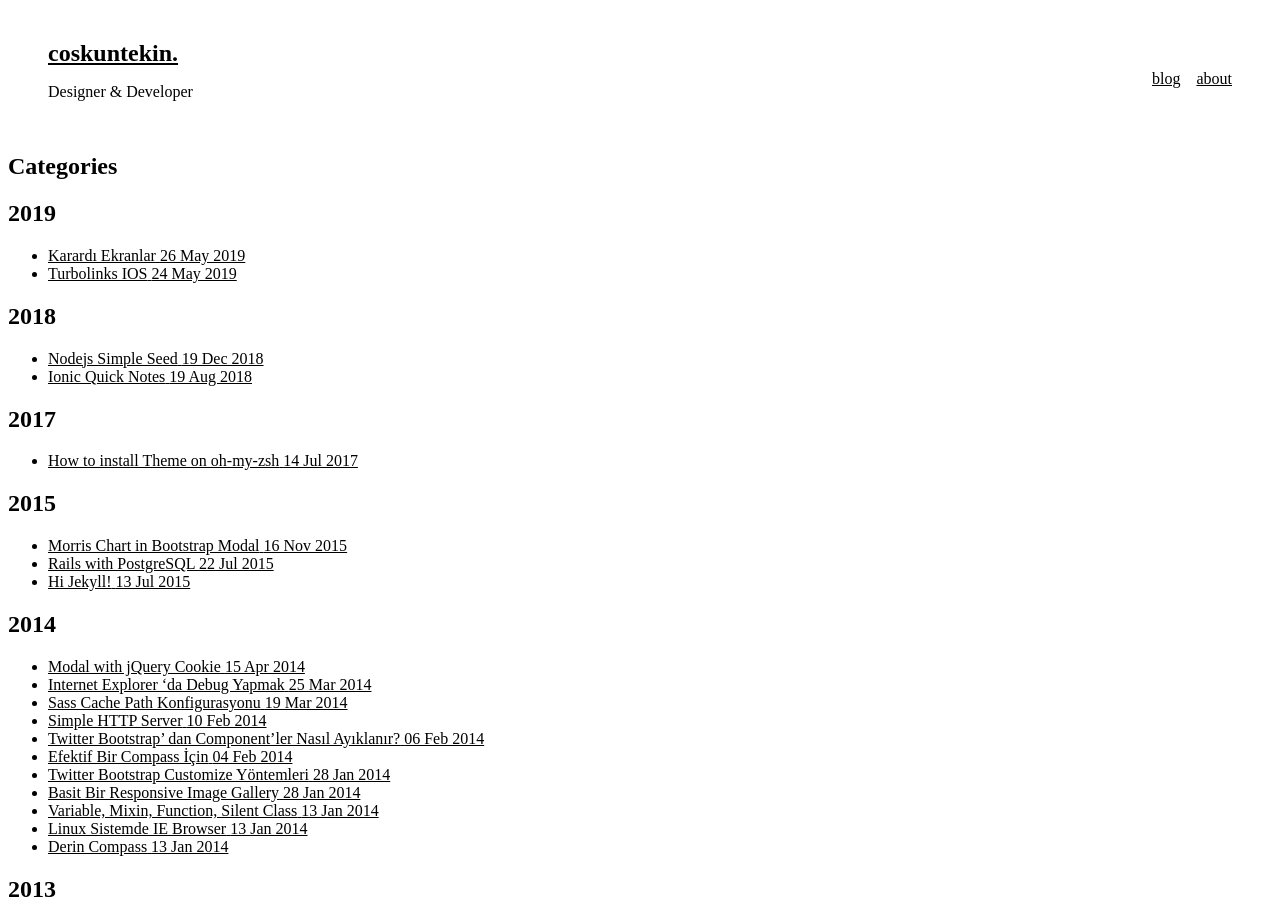
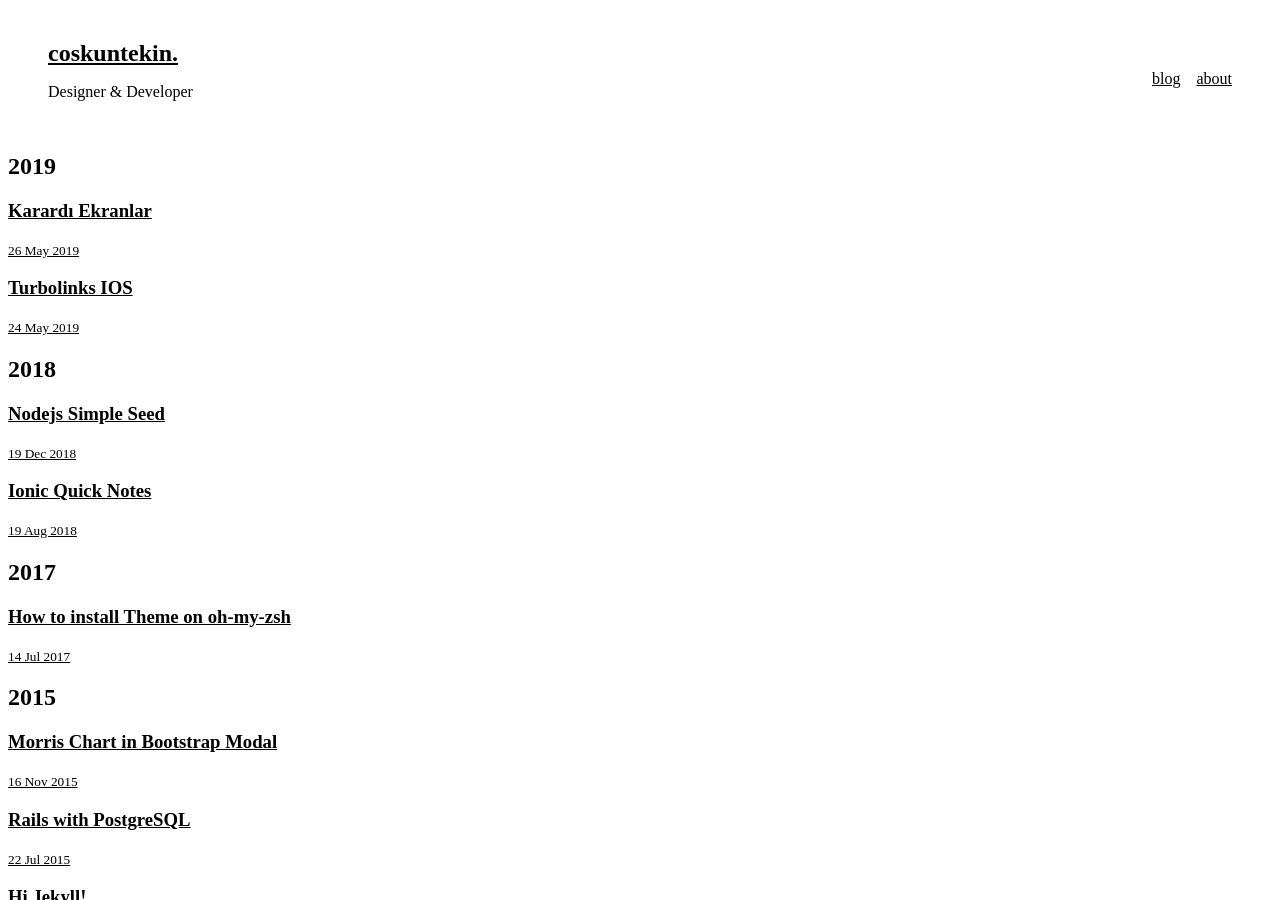
Before and after one commit to coskuntekin/coskuntekin.github.com, a Jekyll site: the page built from categories.html, in a window 1280 px wide and 900 px high. Built offline with Jekyll 4.4.1, drawn with Linux system fonts in a browser that asks for light colours.

Commit message:
Refactor categories page layout and class names

```diff
--- a/categories.html
+++ b/categories.html
@@ -4,24 +4,24 @@ classes: categories
 permalink: /categories/
 ---
 
-<div class="categories-container">
-  <h1 class="categories-title">Categories</h1>
-  <div class="categories-list">
-    {% assign postsByYear = site.posts | group_by_exp:"post", "post.date | date: '%Y'" %}
-    {% for year in postsByYear %}
-      <div class="category-year">
-        <h2 class="year-title">{{ year.name }}</h2>
-        <ul class="post-list">
-          {% for post in year.items %}
-            <li class="post-item">
-              <a href="{{ post.url }}" class="post-link">
-                <span class="post-title">{{ post.title }}</span>
-                <span class="post-date">{{ post.date | date_to_string }}</span>
-              </a>
-            </li>
-          {% endfor %}
-        </ul>
-      </div>
-    {% endfor %}
-  </div>
+{% assign postsByYear = site.posts | group_by_exp:"post", "post.date | date:
+'%Y'" %} {% for year in postsByYear %}
+<div class="categories-year">
+  <h1 class="categories-year__title text-left">{{year.name}}</h1>
+  {% for post in year.items %}
+  <article
+    aria-label="Article list"
+    class="categories-year__item article-list-item radius"
+  >
+    <a href="{{ post.url }}" class="categories-year__link article-link">
+      <h3 class="categories-year__post-title article-title font-oswald">
+        {{ post.title }}
+      </h3>
+      <small class="categories-year__date article-date font-playfair">
+        {{ post.date | date_to_string }}
+      </small>
+    </a>
+  </article>
+  {% endfor %}
 </div>
+{% endfor %}
```
